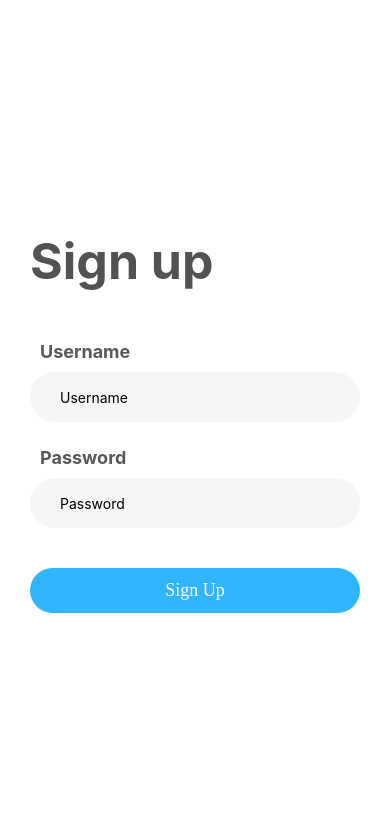
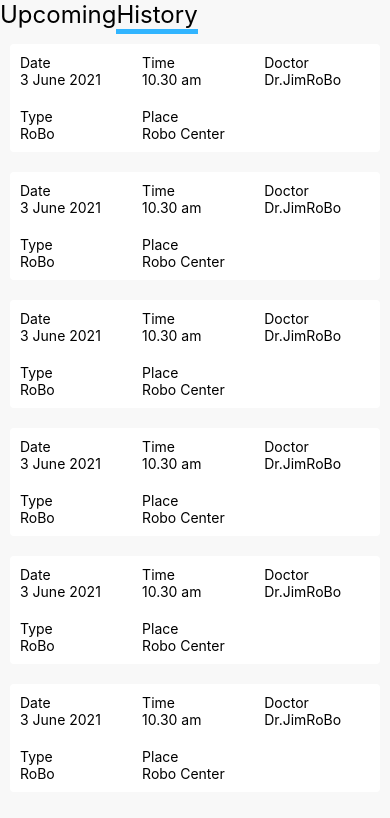
Before and after one commit to taritinth/docdoc, a React Native app: screen /AppointmentList in a window 390 px wide. Shown: the top 818 px of the page. Built offline with nearby package versions, Linux system fonts and the light colour scheme.

Commit message:
add: appointmentList in screen

```diff
--- a/App.js
+++ b/App.js
@@ -3,11 +3,13 @@ import React from "react";
 import { StyleSheet, Text, View } from "react-native";
 import Signin from "./screens/Signin";
 import Signup2 from "./screens/SignUp2 ";
+import AppointmentList from "./screens/AppointmentList";
 
 export default function App() {
   return (
     // <Signin></Signin>
-    <Signup2></Signup2>
+    // <Signup2></Signup2>
+    <AppointmentList></AppointmentList>
   );
 }
 
--- /dev/null
+++ b/screens/AppointmentList.js
@@ -0,0 +1,127 @@
+import React, { Component, useState } from "react";
+import {
+  StyleSheet,
+  View,
+  Text,
+  TouchableOpacity,
+  TextInput,
+  ScrollView,
+} from "react-native";
+// import { NavigationContainer } from "@react-navigation/native";
+// import { createNativeStackNavigator } from "@react-navigation/native-stack";
+
+export default function AppointmentList(props) {
+  const [listappointment, setlistappointment] = useState([1, 2, 3, 4, 5, 6]);
+  const [ispress, setispress] = useState(true);
+  //   setlistappointment();
+
+  return (
+    // <NavigationContainer>
+    //   <Stack.Navigator initialRouteName="AppointmentList">
+    //     <Stack.Screen
+    //       name="AppointmentList"
+    //       options={{
+    //         title: "AppointmentList",
+    //         headerStyle: { backgroundColor: "orange" },
+    //       }}
+    //     />
+    //   </Stack.Navigator>
+    // </NavigationContainer>
+    <View style={styles.container}>
+      <View style={styles.toolbars}>
+        <TouchableOpacity
+          style={(styles.upcoming, !ispress ? styles.btnpress : 0)}
+          onPress={() => {
+            return setispress(false);
+          }}
+        >
+          <Text style={styles.textupcoming}>Upcoming</Text>
+        </TouchableOpacity>
+        <TouchableOpacity
+          style={(styles.history, ispress ? styles.btnpress : 0)}
+          onPress={() => {
+            return setispress(true);
+          }}
+        >
+          <Text style={styles.texthistory}>History</Text>
+        </TouchableOpacity>
+      </View>
+
+      <ScrollView>
+        {listappointment.map((element) => {
+          return (
+            <View style={styles.appointment} key={element}>
+              <View style={styles.appointmentdetail}>
+                <Text>Date</Text>
+                <Text>3 June 2021</Text>
+              </View>
+              <View style={styles.appointmentdetail}>
+                <Text>Time</Text>
+                <Text>10.30 am</Text>
+              </View>
+              <View style={styles.appointmentdetail}>
+                <Text>Doctor</Text>
+                <Text>Dr.JimRoBo</Text>
+              </View>
+              <View style={styles.appointmentdetail}>
+                <Text>Type</Text>
+                <Text>RoBo</Text>
+              </View>
+              <View style={styles.appointmentdetail}>
+                <Text>Place</Text>
+                <Text>Robo Center</Text>
+              </View>
+            </View>
+          );
+        })}
+      </ScrollView>
+    </View>
+  );
+}
+
+const styles = StyleSheet.create({
+  container: {
+    flex: 1,
+    backgroundColor: "#F8F8F8",
+    // padding: 30,
+    // flexDirection: "row",
+  },
+  btnpress: {
+    borderBottomColor: "#32B5FF",
+    borderBottomWidth: 5,
+  },
+  toolbars: {
+    alignSelf: "flex-start",
+    flexDirection: "row",
+  },
+  upcoming: {
+    flex: 1,
+    alignItems: "center",
+    backgroundColor: "#ffffffff",
+    // alignSelf: "stretch",
+  },
+  history: {
+    flex: 1,
+    alignItems: "center",
+    backgroundColor: "#ffffffff",
+    alignSelf: "stretch",
+  },
+  appointment: {
+    flexWrap: "wrap",
+    margin: 10,
+    backgroundColor: "#ffffffff",
+    borderRadius: 4,
+    flexDirection: "row",
+  },
+  textupcoming: {
+    fontSize: 24,
+  },
+  texthistory: {
+    fontSize: 24,
+  },
+  appointmentdetail: {
+    // flex: 1,
+    padding: 10,
+    width: "33%",
+  },
+});
--- a/screens/SignUp2 .js
+++ b/screens/SignUp2 .js
@@ -3,7 +3,6 @@ import {
   StyleSheet,
   View,
   Text,
-  Button,
   TouchableOpacity,
   TextInput,
 } from "react-native";
```
Also changed, not shown: 1 other file (tests, documents, lock files or other folders).
